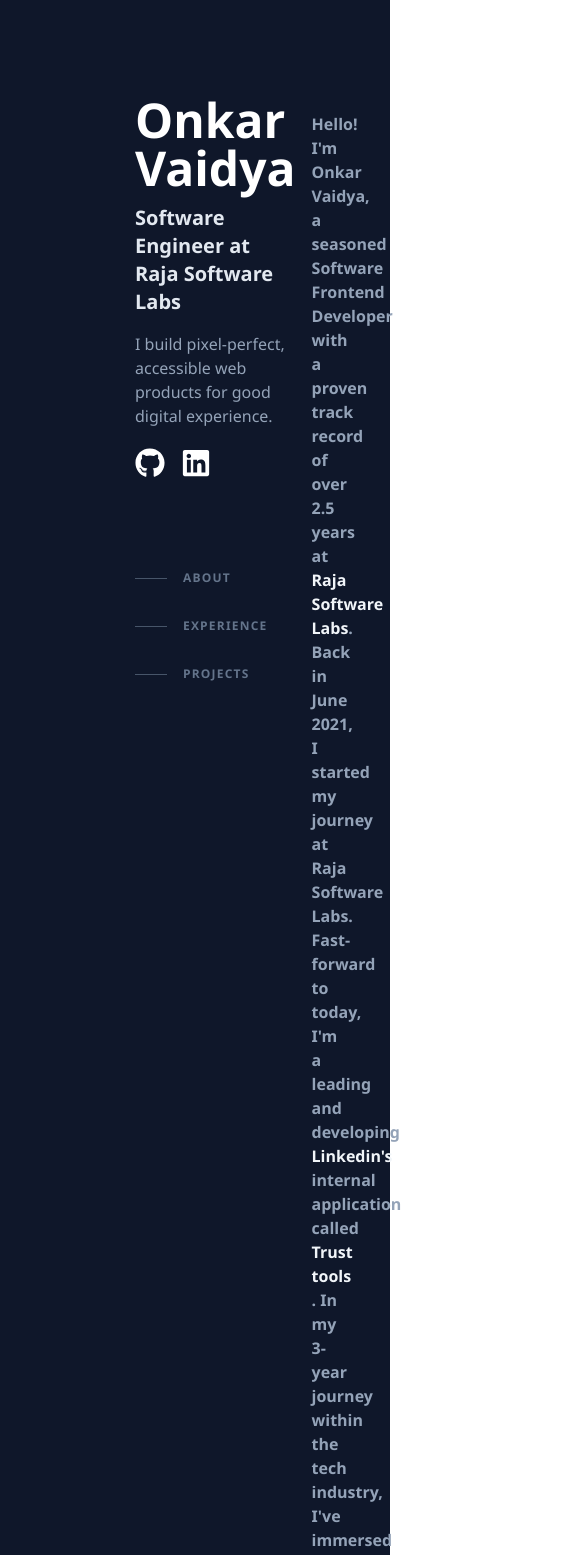
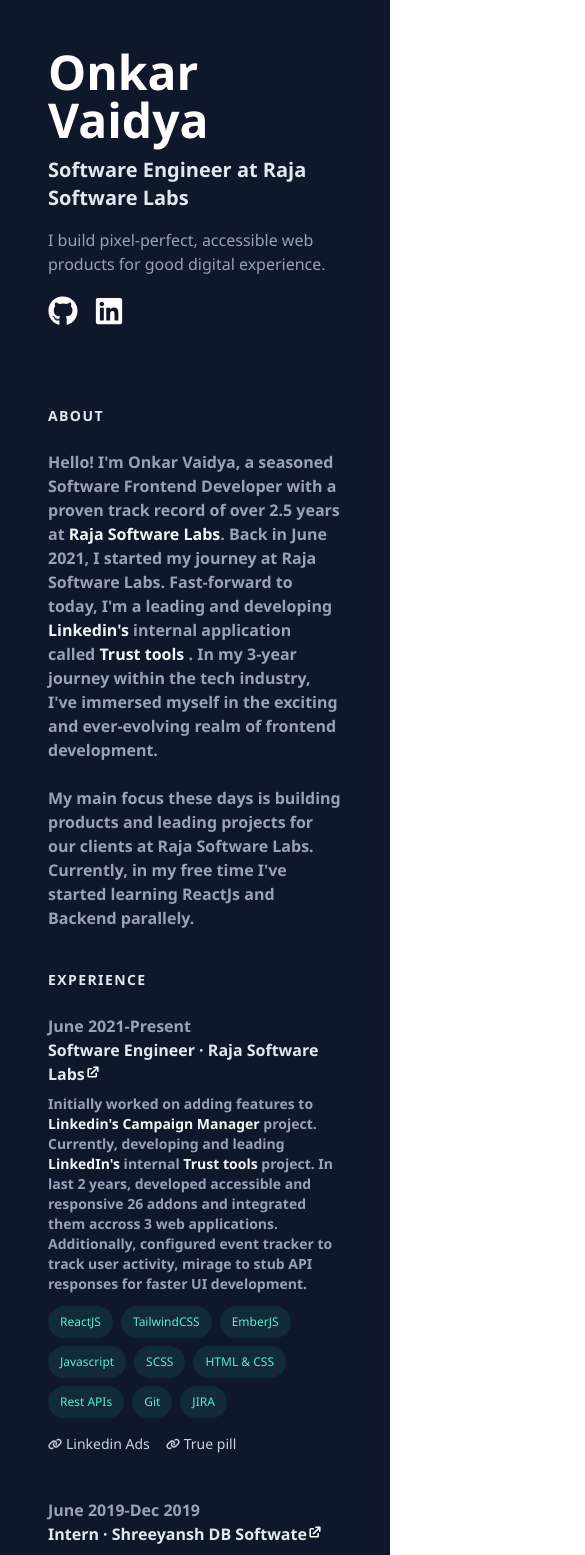
Before and after one commit to onkar2405/my-portfolio, a React (Create React App) app: page / in a window 390 px wide. Shown: the top 1555 px of the page, 585 px wide, since content can reach past the window. Built offline with nearby package versions, Linux system fonts and the light colour scheme.

Commit message:
Added responsiveness to the portfolio.

```diff
--- a/src/components/Homepage.js
+++ b/src/components/Homepage.js
@@ -8,11 +8,11 @@
 export function Homepage() {
   return (
     <>
-      <div className="flex w-4/5 p-24 m-auto">
-        <header className="lg:sticky lg:top-0 lg:flex lg:max-h-screen lg:w-1/2 lg:flex-col lg:justify-between lg:py-24">
+      <div className="lg:flex lg:w-4/5 p-12 m-auto">
+        <header className="lg:sticky lg:top-0 lg:flex lg:max-h-screen lg:w-1/2 lg:flex-col lg:justify-between lg:pb-24">
           <Profile />
         </header>
-        <div className="w-1/2">
+        <div className="lg:w-3/4">
           <RightPanel />
         </div>
       </div>
--- a/src/components/Profile.js
+++ b/src/components/Profile.js
@@ -8,7 +8,7 @@
   return (
     <>
       <div className="text-white">
-        <div>
+        <div className="mb-20">
           <div>
             <h1 className="text-5xl font-extrabold">Onkar Vaidya</h1>
             <h3 className="text-slate-200 font-bold text-xl mt-3">
@@ -37,27 +37,29 @@
             </a>
           </div>
         </div>
-        <div className="text-slate-500 flex flex-col mt-20 gap-y-2">
+        <div className="hidden lg:block">
+          <div className=" text-slate-500 flex flex-col gap-y-2">
             <a className="group flex items-center py-3" href="#about_section">
               <span className="nav-indicator mr-4 h-px w-8 bg-slate-600 transition-all group-hover:w-16 group-hover:bg-slate-200 group-focus-visible:w-16 group-focus-visible:bg-slate-200 motion-reduce:transition-none"></span>
-            <span className="nav-text text-xs font-bold uppercase tracking-widest text-slate-500 group-hover:text-slate-200 group-focus-visible:text-slate-200">
+              <span className="text-xs font-bold uppercase tracking-widest text-slate-500 group-hover:text-slate-200 group-focus-visible:text-slate-200">
                 About
               </span>
             </a>
             <a className="group flex items-center py-3" href="#experience">
               <span className="nav-indicator mr-4 h-px w-8 bg-slate-600 transition-all group-hover:w-16 group-hover:bg-slate-200 group-focus-visible:w-16 group-focus-visible:bg-slate-200 motion-reduce:transition-none"></span>
-            <span className="nav-text text-xs font-bold uppercase tracking-widest text-slate-500 group-hover:text-slate-200 group-focus-visible:text-slate-200">
+              <span className="text-xs font-bold uppercase tracking-widest text-slate-500 group-hover:text-slate-200 group-focus-visible:text-slate-200">
                 Experience
               </span>
             </a>
             <a className="group flex items-center py-3" href="#projects">
               <span className="nav-indicator mr-4 h-px w-8 bg-slate-600 transition-all group-hover:w-16 group-hover:bg-slate-200 group-focus-visible:w-16 group-focus-visible:bg-slate-200 motion-reduce:transition-none"></span>
-            <span className="nav-text text-xs font-bold uppercase tracking-widest text-slate-500 group-hover:text-slate-200 group-focus-visible:text-slate-200">
+              <span className="text-xs font-bold uppercase tracking-widest text-slate-500 group-hover:text-slate-200 group-focus-visible:text-slate-200">
                 Projects
               </span>
             </a>
           </div>
         </div>
+      </div>
     </>
   );
 }
--- a/src/components/common/ExperienceItem.js
+++ b/src/components/common/ExperienceItem.js
@@ -1,4 +1,6 @@
 import { HiExternalLink } from "react-icons/hi";
+import { FaLink } from "react-icons/fa6";
+
 import { SkillItem } from "./SkillItem";
 
 /**
@@ -10,6 +12,7 @@
  * @param {string} companyLink - Company link.
  * @param {string} companyName - Name of the company.
  * @param {array} techStack - Technologies used in current company.
+ * @param {array} projects - project Links if any
  * @param {string} children - block level component to be rendered in this component.
  *
  * @returns Experience item.
@@ -22,6 +25,7 @@
   companyLink,
   companyName,
   techStack,
+  projects = [],
   children,
 }) {
   return (
@@ -31,27 +35,43 @@
           target="_blank"
           rel="noreferrer noopener"
           href={companyLink}
-          className="p-4 rounded-lg flex gap-8 lg:group-hover:bg-slate-800/50 transition motion-reduce:transition-none focus-visible:text-teal-300 lg:group-hover:shadow-[inset_0_1px_0_0_rgba(148,163,184,0.1)] lg:group-hover:drop-shadow-lg"
+          className="lg:p-4 rounded-lg md:flex gap-8 lg:group-hover:bg-slate-800/50 transition motion-reduce:transition-none focus-visible:text-teal-300 lg:group-hover:shadow-[inset_0_1px_0_0_rgba(148,163,184,0.1)] lg:group-hover:drop-shadow-lg"
         >
           <p className="text-s shrink-0 font-semibold text-slate-400 leading-normal">
             {startDate}-{isCurrentlyWorking ? "Present" : endDate}
           </p>
           <div>
-            <div className="flex flex-row align-middle gap-1">
-              <h3 className="text-slate-200 text-base lg:group-hover:text-teal-300 transition motion-reduce:transition-none">
-                {title}
-                {companyName}
-              </h3>
-              <p className="text-white self-center lg:group-hover:text-teal-300 transition motion-reduce:transition-none">
+            {/* TODO: Fix External link alignment with the text. */}
+            <h3 className="text-slate-200 text-base lg:group-hover:text-teal-300 transition motion-reduce:transition-none">
+              {title}
+              {companyName}
+              <p className="inline-block text-white self-center lg:group-hover:text-teal-300 transition motion-reduce:transition-none">
                 <HiExternalLink />
               </p>
-            </div>
+            </h3>
+
             <div className="mt-2">{children}</div>
             <div className="mt-3 flex gap-2 text-white flex-wrap">
               {techStack.map((tech, index) => (
                 <SkillItem skill={tech} key={index} />
               ))}
             </div>
+
+            <ul className="mt-2 flex flex-wrap">
+              {projects.map((project) => (
+                <li className="mr-4">
+                  <a
+                    className="relative mt-2 inline-flex items-center text-sm font-medium text-slate-300 hover:text-teal-300 focus-visible:text-teal-300"
+                    href={project.link}
+                    target="_blank"
+                    rel="noreferrer"
+                  >
+                    <FaLink className="mr-1" />
+                    <p>{project.projectName}</p>
+                  </a>
+                </li>
+              ))}
+            </ul>
           </div>
         </a>
       </div>
--- a/src/components/rightPanel/About.js
+++ b/src/components/rightPanel/About.js
@@ -4,8 +4,11 @@
       <section
         id="about_section"
         aria-label="About section"
-        className="text-slate-400 text-base font-semibold leading-normal p-4"
+        className="text-slate-400 text-base font-semibold leading-normal lg:px-4 lg:pb-4"
       >
+        <h2 className="text-sm font-bold uppercase tracking-widest mb-6 text-slate-200 lg:sr-only">
+          About
+        </h2>
         Hello! I'm Onkar Vaidya, a seasoned Software Frontend Developer with a
         proven track record of over 2.5 years at{" "}
         <span className="text-slate-100">Raja Software Labs</span>. Back in June
--- a/src/components/rightPanel/Experience.js
+++ b/src/components/rightPanel/Experience.js
@@ -5,6 +5,9 @@
   return (
     <>
       <section id="experience" className="mt-10">
+        <h2 className="text-sm font-bold uppercase tracking-widest mb-6 text-slate-200 lg:sr-only">
+          Experience
+        </h2>
         <ExperienceItem
           title={"Software Engineer · "}
           endDate={null}
@@ -23,6 +26,16 @@
             "Rest APIs",
             "Git",
             "JIRA",
+          ]}
+          projects={[
+            {
+              projectName: "Linkedin Ads",
+              link: "https://www.linkedin.com/campaignmanager/accounts/",
+            },
+            {
+              projectName: "True pill",
+              link: "https://www.truepill.com/",
+            },
           ]}
         >
           <p className="text-slate-400 text-sm">
@@ -72,7 +85,7 @@
       <a
         href="/assets/Resume.pdf"
         target="_blank"
-        className="pl-4 mt-10 flex text-slate-200 font-semibold gap-1 hover:text-teal-300 focus-visible:text-teal-300"
+        className="lg:pl-4 mt-10 flex text-slate-200 font-semibold gap-1 hover:text-teal-300 focus-visible:text-teal-300"
         rel="noreferrer"
       >
         <span>View full Resume </span>
```
Also changed, not shown: 2 other files (tests, documents, lock files or other folders). Lines whose indentation alone changed are shown as unchanged.
